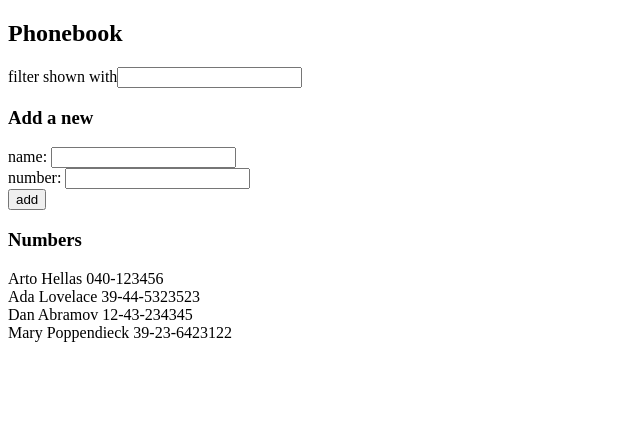
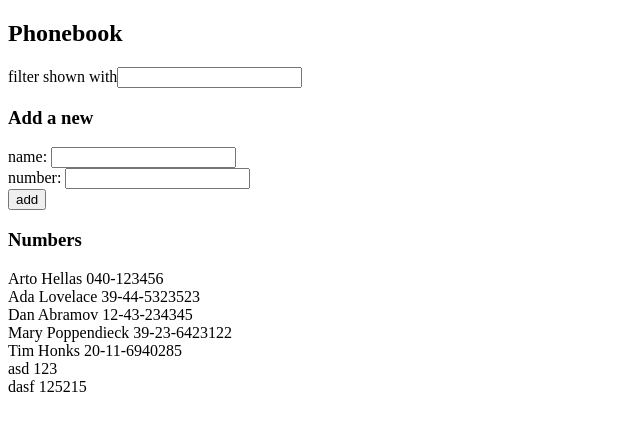
Before and after one commit to KMNTJ/fullstack-open, a React (Vite) app: page / in a window 1280 px wide. Shown: the top 430 px of the page, without its empty margins (0-640 px from the left). Built offline with nearby package versions, Linux system fonts and the light colour scheme; data requests are answered from the project's data file.

Commit message:
2.12 puhelinluettelo step7 done

```diff
--- a/db.json
+++ b/db.json
@@ -1,5 +1,5 @@
 {
-    "persons":[
+  "persons": [
     {
       "name": "Arto Hellas",
       "number": "040-123456",
@@ -19,6 +19,21 @@
       "name": "Mary Poppendieck",
       "number": "39-23-6423122",
       "id": 4
+    },
+    {
+      "name": "Tim Honks",
+      "number": "20-11-6940285",
+      "id": 5
+    },
+    {
+      "id": "ffdb",
+      "name": "asd",
+      "number": "123"
+    },
+    {
+      "id": "a158",
+      "name": "dasf",
+      "number": "125215"
     }
   ]
 }
--- a/src/App.jsx
+++ b/src/App.jsx
@@ -1,5 +1,6 @@
 import { useState, useEffect } from "react";
 import axios from "axios";
+import myApi from "./api";
 
 const Numbers = ({ persons }) => {
   return (
@@ -57,12 +58,11 @@ const App = () => {
   const [currentFilter, setCurrentFilter] = useState("");
 
   useEffect(() => {
-    axios
-      .get('http://localhost:3001/persons')
-      .then(response => {
-        setPersons(response.data)
-        setShownPersons(response.data)
-      })
+    myApi.getAll()
+    .then(persons => {
+      setPersons(persons)
+      setShownPersons(persons)
+    })
   }, [])
 
   const addPerson = (event) => {
@@ -72,11 +72,14 @@ const App = () => {
       return;
     }
     const newPerson = { name: newName, number: newNumber };
-    const newPersons = persons.concat(newPerson);
-    setPersons(newPersons);
-    setShownPersons(filterPersons(newPersons, currentFilter));
-    setNewName("");
-    setNewNumber("");
+    myApi.create(newPerson)
+    .then(person => {
+      const newPersons = persons.concat([person])
+      setPersons(newPersons)
+      setShownPersons(filterPersons(newPersons, currentFilter));
+      setNewName("");
+      setNewNumber("");
+    })
   };
 
   const nameChange = (event) => {
--- /dev/null
+++ b/src/api.js
@@ -0,0 +1,30 @@
+import axios from "axios";
+
+const baseUrl = "http://localhost:3001/persons";
+
+const create = (newObject) => {
+  const request = axios.post(baseUrl, newObject);
+  return request.then((response) => response.data);
+};
+
+const getAll = () => {
+  const request = axios.get(baseUrl);
+  return request.then((response) => response.data);
+};
+
+const update = (id, newObject) => {
+  const request = axios.put(`${baseUrl}/${id}`, newObject);
+  return request.then((response) => response.data);
+};
+
+const deleteById = (id) => {
+  const request = axios.delete(`${baseUrl}/${id}`);
+  return request.then((response) => response.data);
+};
+
+export default {
+  create,
+  getAll,
+  update,
+  deleteById,
+};
```
Lines whose indentation alone changed are shown as unchanged.
